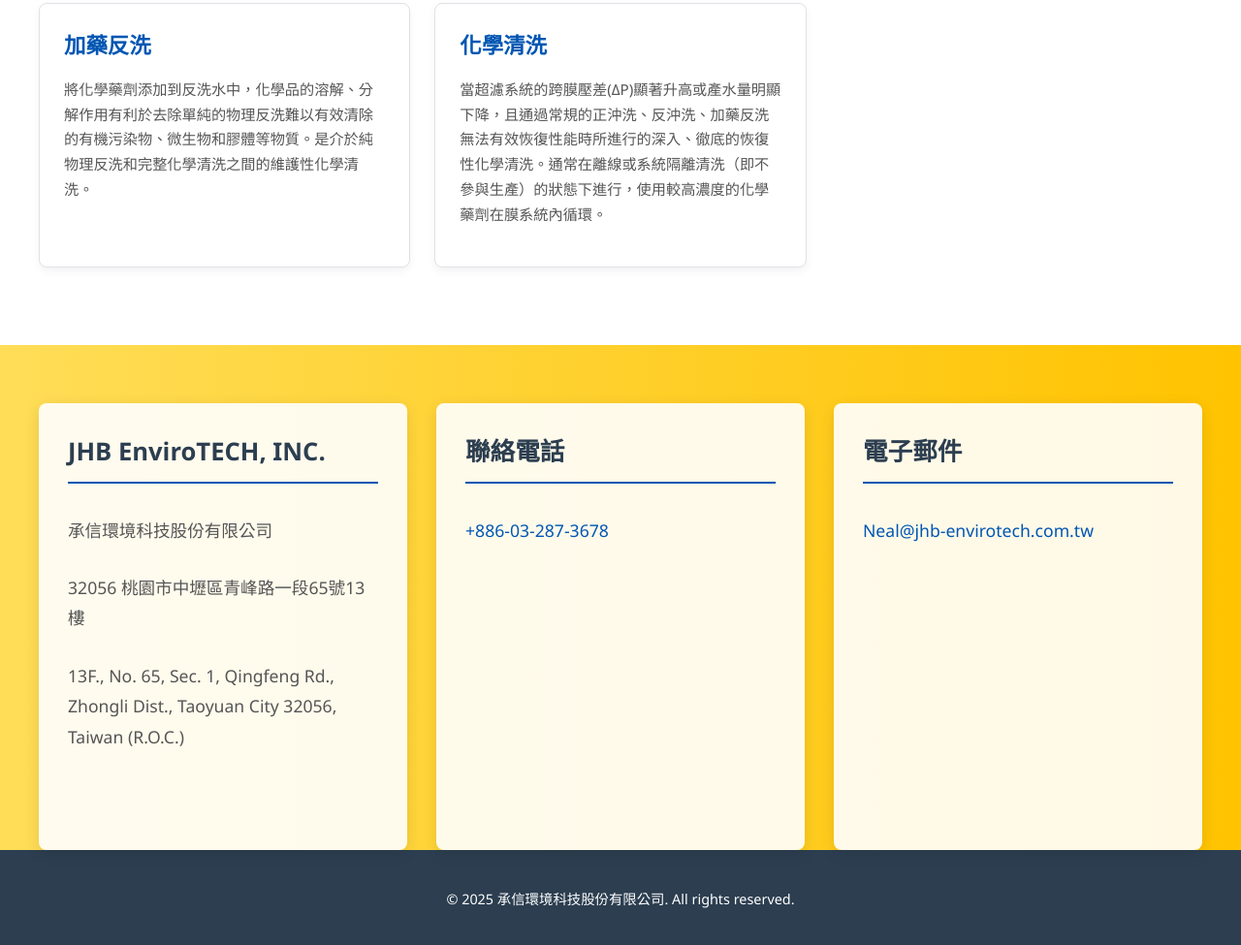
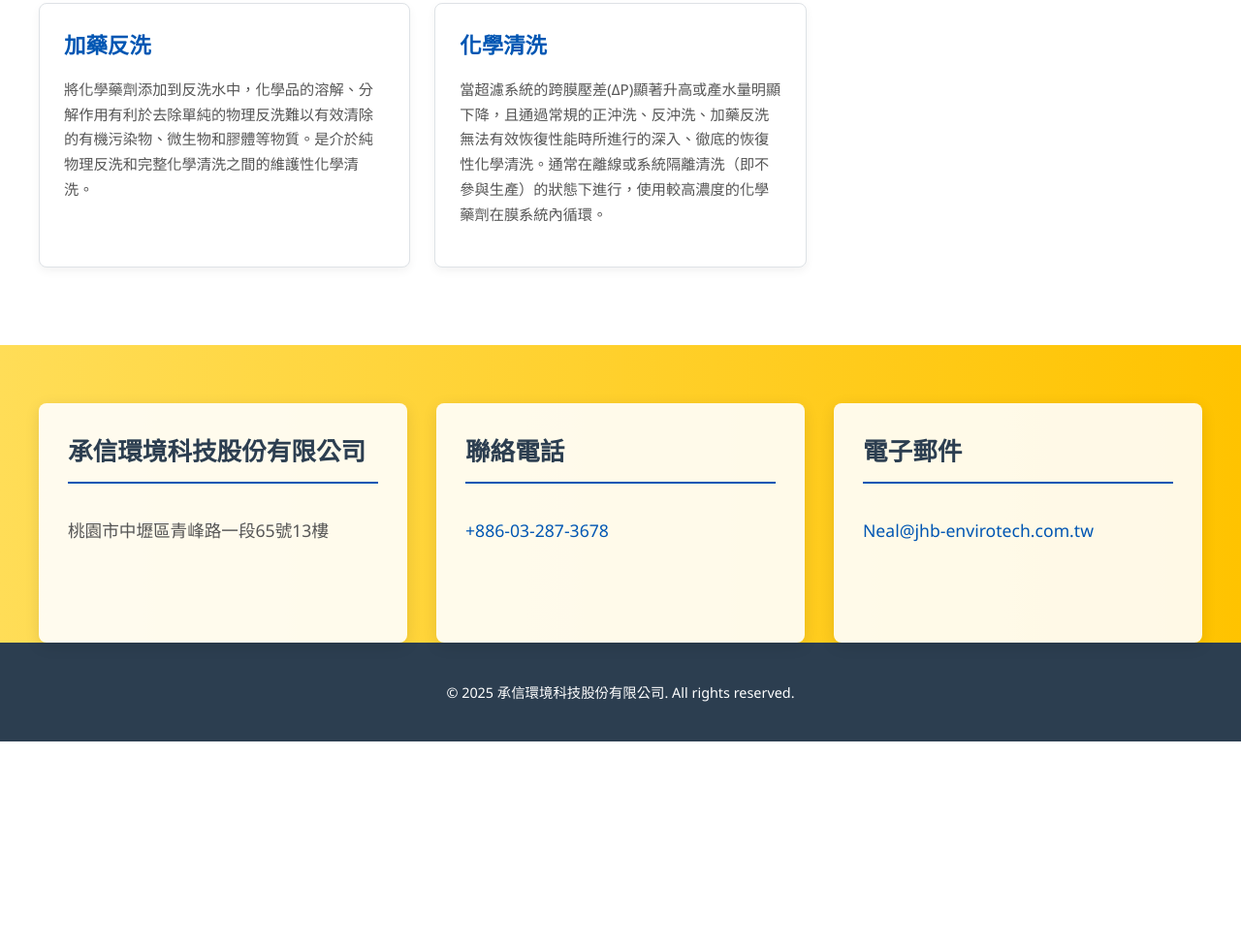
Before and after one commit to c-ken-c/JHB101-Envirotech, a plain HTML site: page index.html in a window 1280 px wide. Shown: the part 3329-4304 px from the top of the page at 97% size. After the commit the page ends 4094 px from the top, so only its background shows below. Drawn offline with Linux system fonts and the light colour scheme.

Commit message:
Update index.html

```diff
--- a/index.html
+++ b/index.html
@@ -123,11 +123,9 @@
                 <div class="container">
                     <div class="contact-grid">
                         <div class="contact-column">
-                            <h3>JHB EnviroTECH, INC.</h3>
-                            <p>承信環境科技股份有限公司</p>
-                            <p>32056 桃園市中壢區青峰路一段65號13樓</p>
-                            <p>13F., No. 65, Sec. 1, Qingfeng Rd., Zhongli Dist., Taoyuan City 32056, Taiwan (R.O.C.)</p>
-                        </div>
+                            <h3>承信環境科技股份有限公司</h3>
+                            <p>桃園市中壢區青峰路一段65號13樓</p>
+                         </div>
                         <div class="contact-column">
                             <h3>聯絡電話</h3>
                             <p><a href="tel:+886-3-287-3678">+886-03-287-3678</a></p>
```
